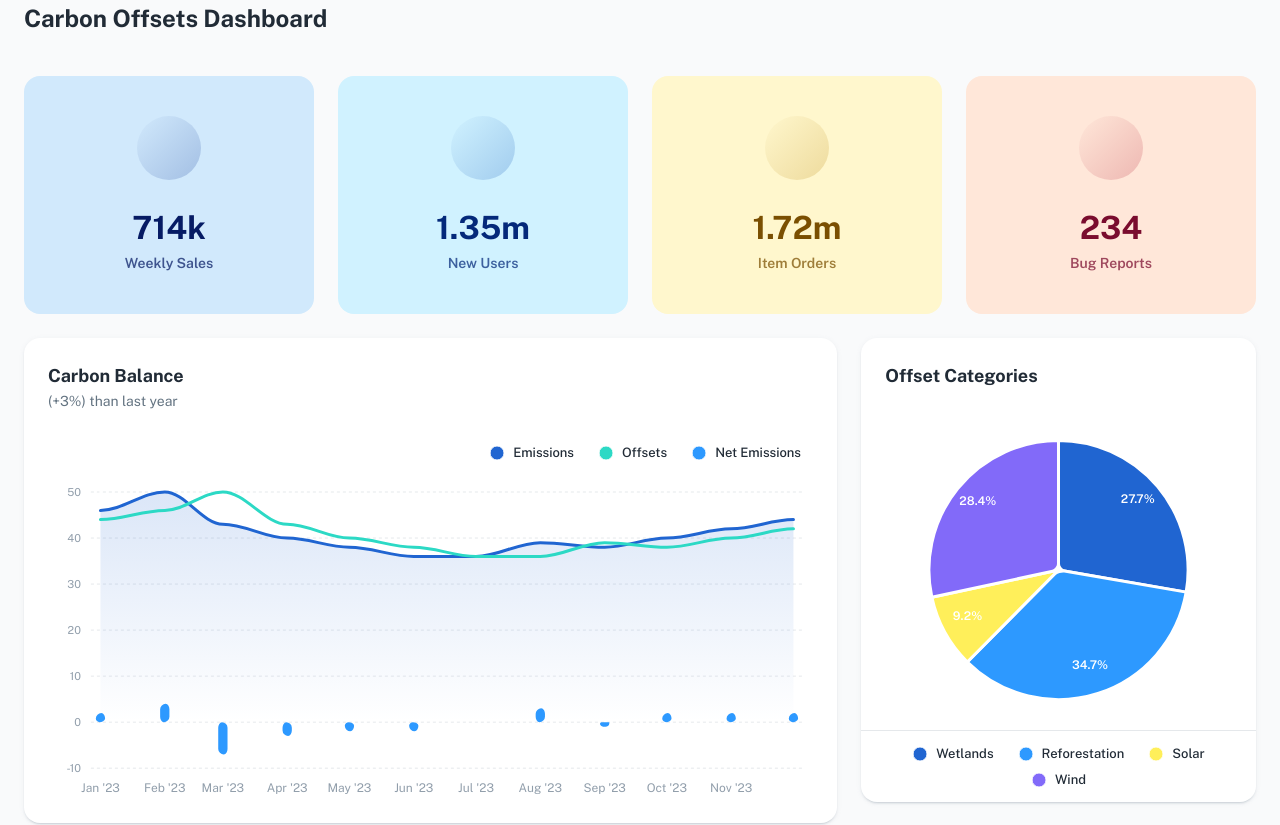
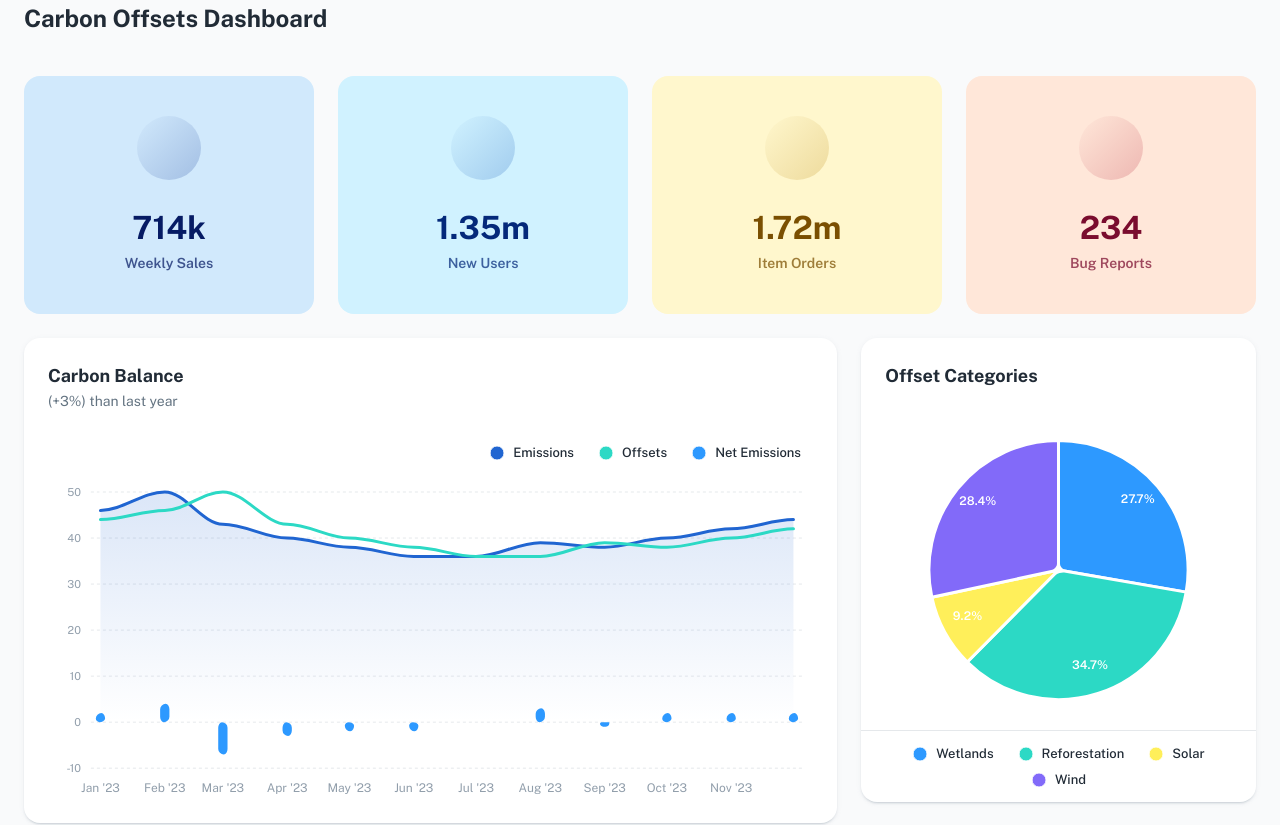
Before and after one commit to EnriqueGS88/react-dashboard, a React (Create React App) app: page / in a window 1280 px wide. Shown: the top 825 px of the page. Built offline with nearby package versions, Linux system fonts and the light colour scheme; some icons are missing; a web font is replaced by a local one.

Commit message:
updated colors of offset categories pie chart

```diff
--- a/src/pages/DashboardApp.js
+++ b/src/pages/DashboardApp.js
@@ -92,8 +92,8 @@ export default function DashboardApp() {
                 { label: 'Wind', value: 4443 },
               ]}
               chartColors={[
-                theme.palette.primary.main,
                 theme.palette.chart.blue[0],
+                theme.palette.chart.green[0],
                 theme.palette.chart.yellow[1],
                 theme.palette.chart.violet[0],
               ]}
```
